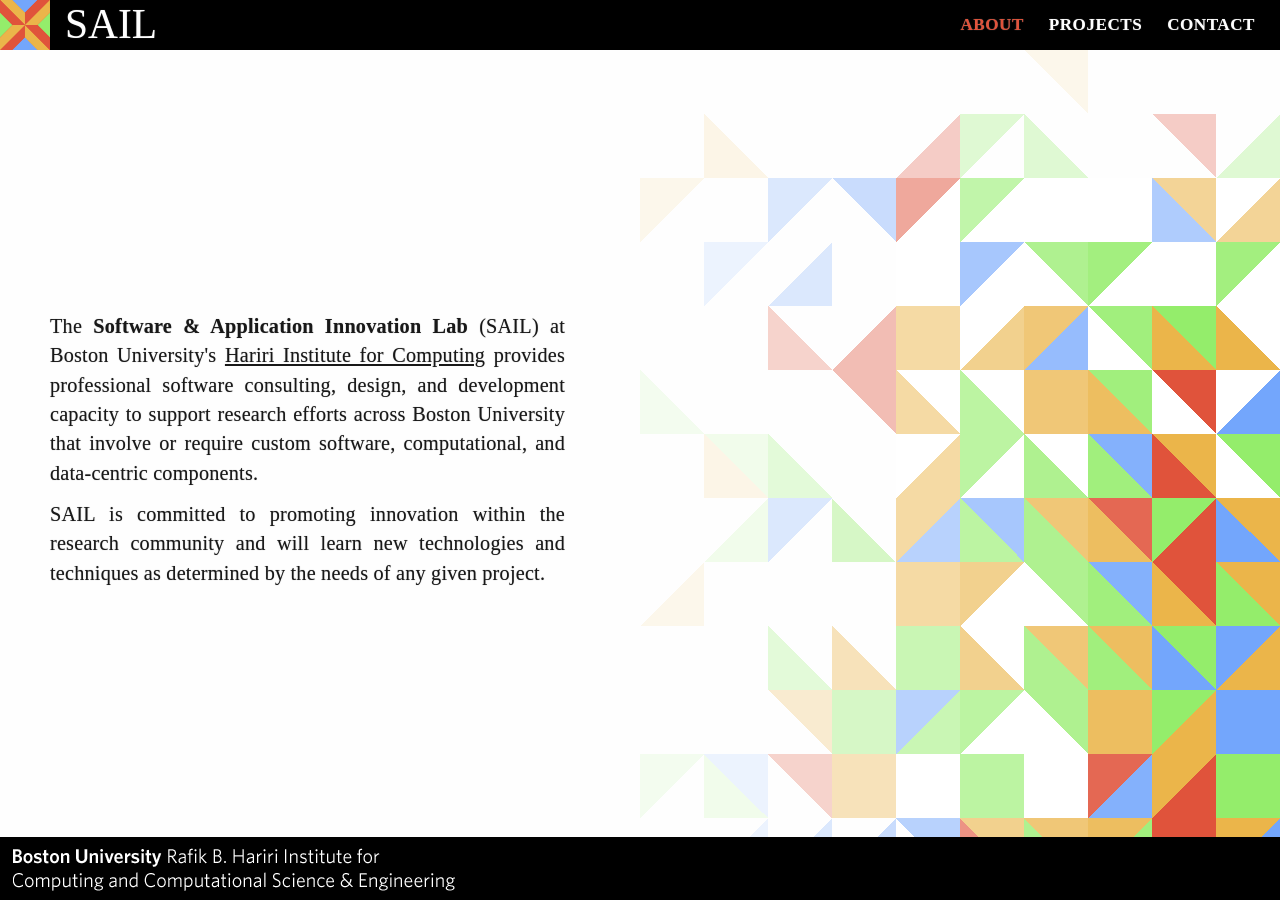
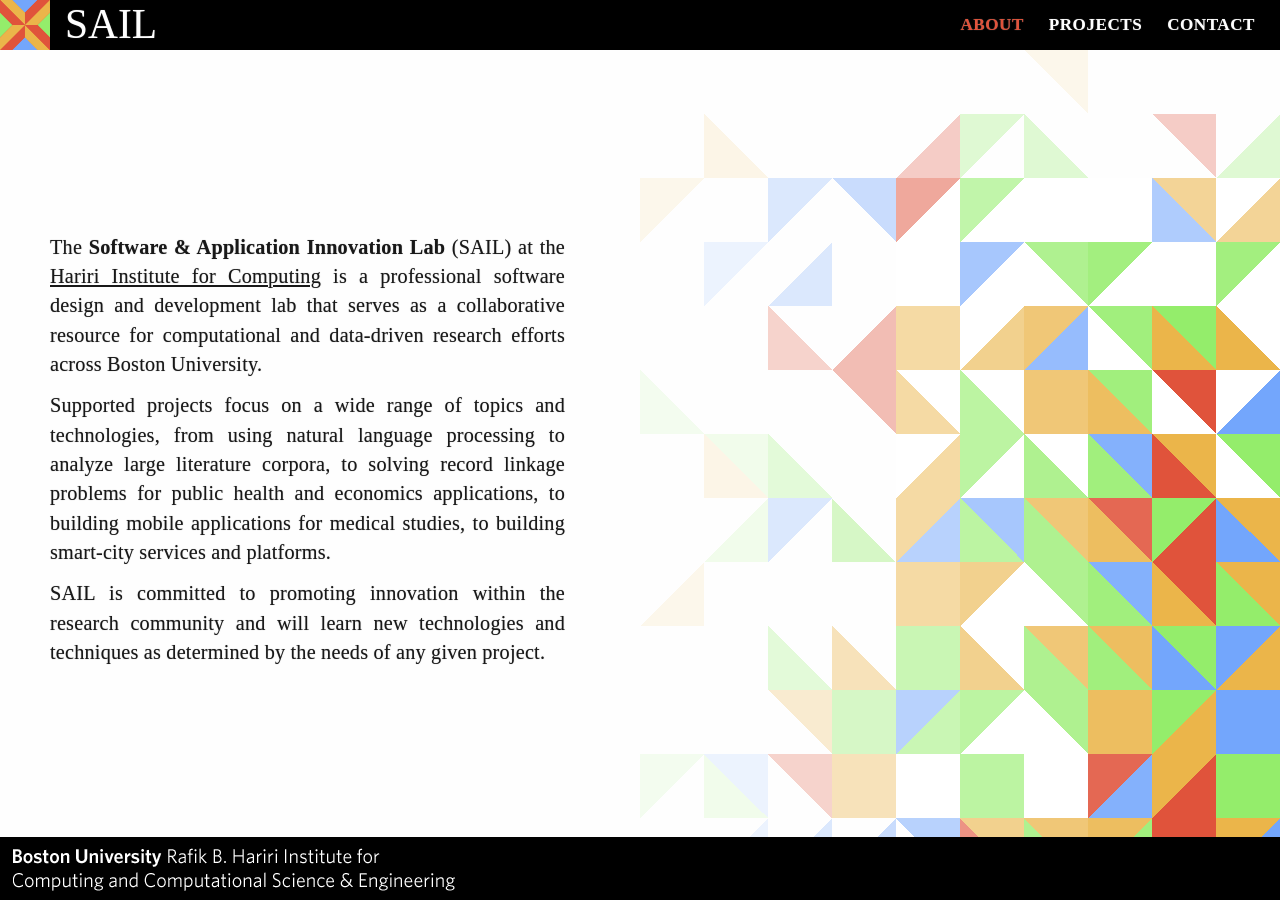
Before and after one commit to hicsail/hicsail.github.io, a Jekyll site: the page built from index.html, in a window 1280 px wide. Built offline with Jekyll 4.4.1, drawn with Linux system fonts in a browser that asks for light colours; some web fonts are replaced; Markdown is read by kramdown in place of the engine named in the settings; the list of posts is cut into pages by our own code.

Commit message:
Update index.html

```diff
--- a/index.html
+++ b/index.html
@@ -6,7 +6,8 @@
     <div class="sleft">
       <div class="leftcontent">
         <div class="textblock">
-          <p>The <b>Software & Application Innovation Lab</b> (SAIL) at Boston University's <a class='conlink' href="http://www.bu.edu/hic/">Hariri Institute for Computing</a> provides professional software consulting, design, and development capacity to support research efforts across Boston University that involve or require custom software, computational, and data-centric components.</p>
+          <p>The <b>Software & Application Innovation Lab</b> (SAIL) at the <a class='conlink' href="http://www.bu.edu/hic/">Hariri Institute for Computing</a> is a professional software design and development lab that serves as a collaborative resource for computational and data-driven research efforts across Boston University.</p>
+          <p>Supported projects focus on a wide range of topics and technologies, from using natural language processing to analyze large literature corpora, to solving record linkage problems for public health and economics applications, to building mobile applications for medical studies, to building smart-city services and platforms.</p>
           <p>SAIL is committed to promoting innovation within the research community and will learn new technologies and techniques as determined by the needs of any given project.</p>
         </div>
       </div>
```
